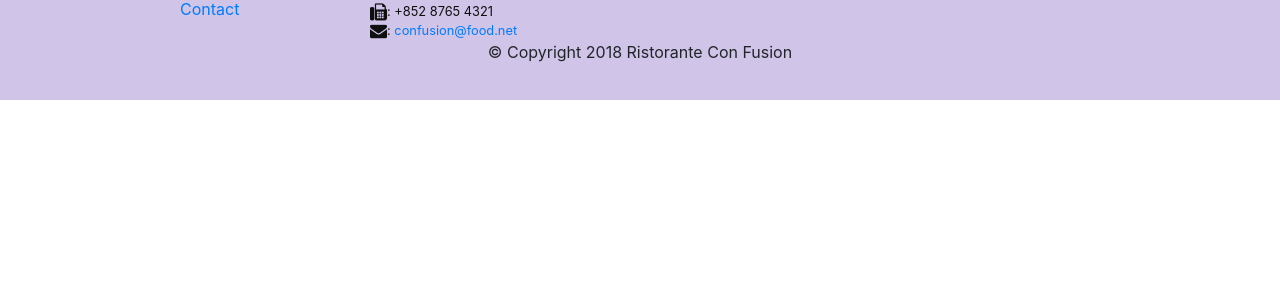
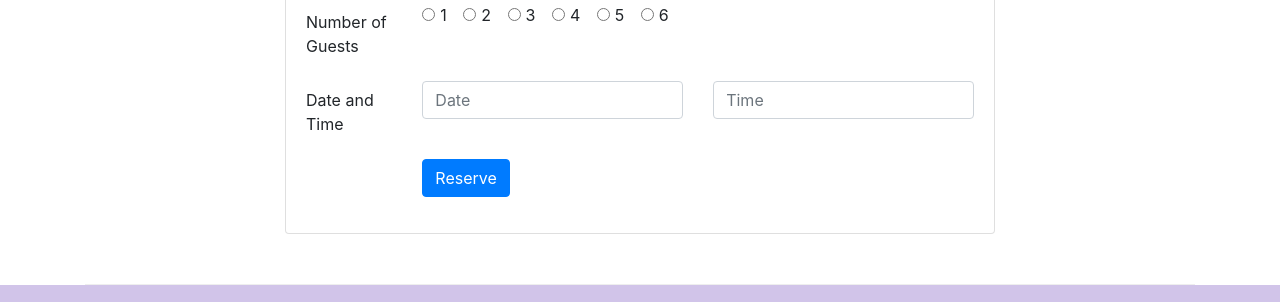
Before and after one commit to EslamMohamed74/Bootstrap4-project-coursera, a website: page index.html in a window 1280 px wide. Shown: the part 1661-1963 px from the top of the page. Before the commit the page ends 1761 px from the top, so only its background shows below. Drawn offline with nearby package versions, Linux system fonts and the light colour scheme.

Commit message:
finsih assignment 2

```diff
--- a/index.html
+++ b/index.html
@@ -45,6 +45,9 @@
                 <div class="col-12 col-sm align-self-center">
                     <img src="img/logo.png" class="img-fluid">
                 </div>
+                <div class="col-12 col-sm align-self-center">
+                    <a class="btn btn-warning text-dark btn-sm btn-block" href="#reserve_area" role="button">Reserve Table</a>
+                </div>
             </div>
         </div>
     </header>
@@ -77,7 +80,7 @@
             <div class="col col-sm col-md">
                 <div class="media">
                     <div class="media-body">
-                        <h2 class="mt-0">Weekend Grand Buffet</h2>
+                        <h2 class="mt-0">Weekend Grand Buffet <span class="badge badge-danger">NEW</span></h2>
                         <h4>Executive Chef</h4>
                         <p class="d-none d-sm-block">Featuring mouthwatering combinations with a choice of five different salads, six enticing appetizers,
                             six main entrees and five choicest desserts. Free flowing bubbly and soft drinks. All for just
@@ -106,6 +109,60 @@
                             whos-who in the culinary world, he specializes in
                             creating mouthwatering Indo-Italian fusion experiences.
                             </p>
+                    </div>
+                </div>
+            </div>
+        </div>
+        <div class="row row-content align-items-center justify-content-center" id="reserve_area">
+            <div class="col-12 col-sm-8">
+                <div class="card">
+                    <h3 class="card-header bg-warning text-white">Reserve a Table</h3>
+                    <div class="card-body">
+                        <form>
+                            <div class="form-group row">
+                                <label for="inlineRadio1" class="col-12 col-md-2 col-form-label">Number of Guests</label>
+                               <div class="col-12 col-md-10">
+                                <div class="form-check form-check-inline">
+                                    <input class="form-check-input" type="radio" name="numberOfGuests" id="inlineRadio1" value="1">
+                                    <label class="form-check-label" for="inlineRadio1">1</label>
+                                  </div>
+                                  <div class="form-check form-check-inline">
+                                    <input class="form-check-input" type="radio" name="numberOfGuests" id="inlineRadio2" value="2">
+                                    <label class="form-check-label" for="inlineRadio2">2</label>
+                                  </div>
+                                  <div class="form-check form-check-inline">
+                                    <input class="form-check-input" type="radio" name="numberOfGuests" id="inlineRadio3" value="3">
+                                    <label class="form-check-label" for="inlineRadio3">3</label>
+                                  </div>
+                                  <div class="form-check form-check-inline">
+                                    <input class="form-check-input" type="radio" name="numberOfGuests" id="inlineRadio4" value="4">
+                                    <label class="form-check-label" for="inlineRadio4">4</label>
+                                  </div>
+                                  <div class="form-check form-check-inline">
+                                    <input class="form-check-input" type="radio" name="numberOfGuests" id="inlineRadio5" value="5">
+                                    <label class="form-check-label" for="inlineRadio5">5</label>
+                                  </div>
+                                  <div class="form-check form-check-inline">
+                                    <input class="form-check-input" type="radio" name="numberOfGuests" id="inlineRadio6" value="6">
+                                    <label class="form-check-label" for="inlineRadio6">6</label>
+                                  </div>
+                               </div>
+                            </div>
+                            <div class="form-group row">
+                                <label for="date" class="col-12 col-md-2 col-form-label">Date and Time</label>
+                                <div class="col-6 col-md-5">
+                                    <input type="text" class="form-control" id="date" name="date" placeholder="Date">
+                                </div>
+                                <div class="col-6 col-md-5">
+                                    <input type="text" class="form-control" id="time" name="time" placeholder="Time">
+                                </div>
+                            </div>
+                            <div class="form-group row">
+                                <div class="offset-md-2 col-md-10">
+                                    <button type="submit" class="btn btn-primary">Reserve</button>
+                                </div>
+                            </div>
+                        </form>
                     </div>
                 </div>
             </div>
```
